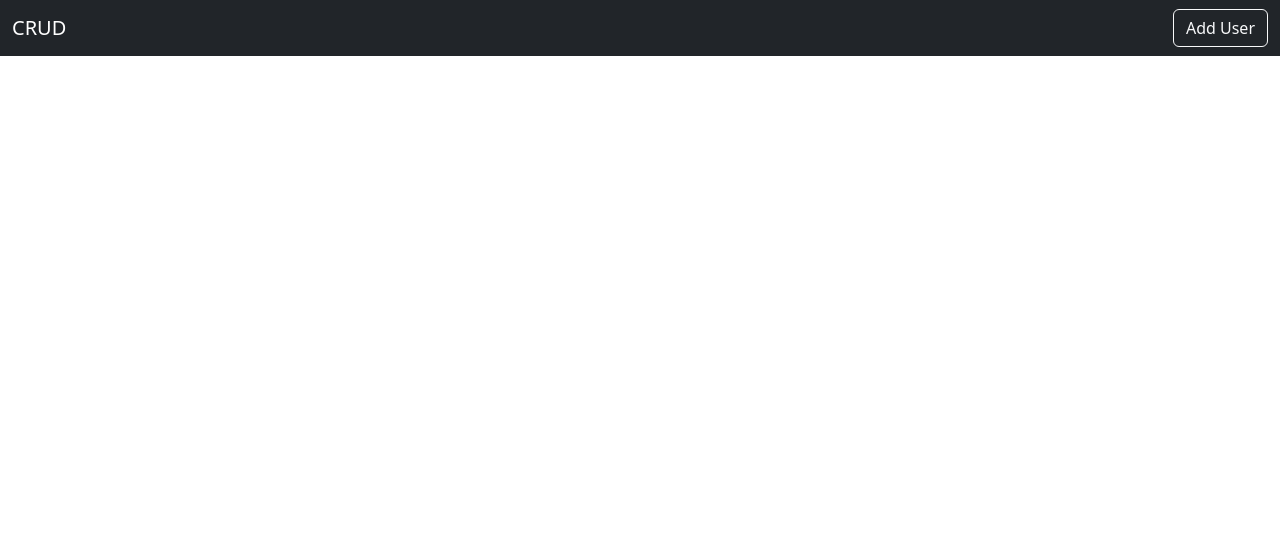
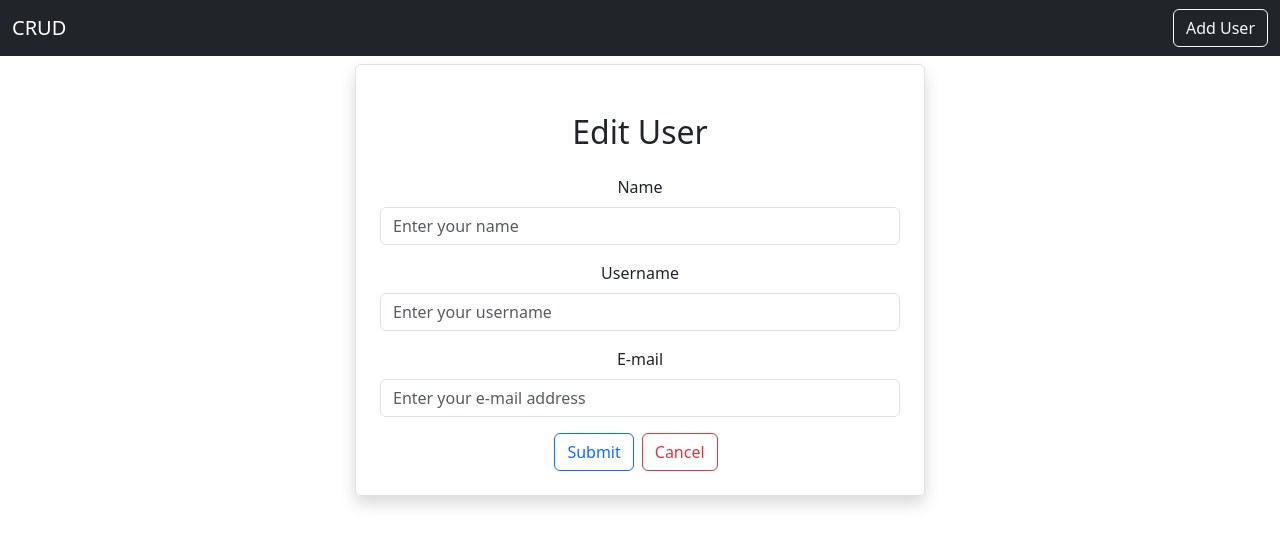
Before and after one commit to tranthuyvy/fullstack-frontend, a React (Create React App) app: page /edituser/1 in a window 1280 px wide. Before the commit this address had no page. Shown: the top 546 px of the page. Built offline with nearby package versions, Linux system fonts and the light colour scheme; no server answers.

Commit message:
update user infor using axios put

```diff
--- a/src/App.js
+++ b/src/App.js
@@ -4,6 +4,7 @@
 import Home from "./pages/Home";
 import { BrowserRouter as Router, Routes, Route } from "react-router-dom";
 import AddUser from "./users/AddUser";
+import EditUser from "./users/EditUser";
 
 function App() {
   return (
@@ -14,6 +15,7 @@
         <Routes>
           <Route exact path="/" element={<Home />} />
           <Route exact path="/adduser" element={<AddUser />} />
+          <Route exact path="/edituser/:id" element={<EditUser />} />
         </Routes>
       </Router>
     </div>
--- a/src/pages/Home.js
+++ b/src/pages/Home.js
@@ -1,5 +1,6 @@
 import React, { useEffect, useState } from "react";
 import axios from "axios";
+import { Link, useNavigate } from "react-router-dom";
 
 export default function Home() {
   const [users, setUsers] = useState([]);
@@ -37,7 +38,12 @@
                 <td>{user.email}</td>
                 <td>
                   <button className="btn btn-outline-primary mx-2">View</button>
-                  <button className="btn btn-outline-success mx-2">Edit</button>
+                  <Link
+                    className="btn btn-outline-success mx-2"
+                    to={`/edituser/${user.id}`}
+                  >
+                    Edit
+                  </Link>
                   <button className="btn btn-outline-danger mx-2">
                     Delete
                   </button>
--- a/src/users/EditUser.js
+++ b/src/users/EditUser.js
@@ -0,0 +1,94 @@
+import axios from "axios";
+import React, { useEffect, useState } from "react";
+import { Link, useNavigate, useParams } from "react-router-dom";
+
+export default function EditUser() {
+  let navigate = useNavigate();
+
+  const { id } = useParams();
+
+  const [user, setUser] = useState({
+    name: "",
+    username: "",
+    email: "",
+  });
+
+  const { name, username, email } = user;
+
+  const onInputChange = (e) => {
+    setUser({ ...user, [e.target.name]: e.target.value });
+  };
+
+  useEffect(() => {
+    loadUser();
+  }, []);
+
+  const onSubmit = async (e) => {
+    e.preventDefault();
+    await axios.put(`http://localhost:8080/user/${id}`, user);
+    navigate("/");
+  };
+
+  const loadUser = async () => {
+    const result = await axios.get(`http://localhost:8080/user/${id}`);
+    setUser(result.data);
+  };
+
+  return (
+    <div className="container">
+      <div className="row">
+        <div className="col-md-6 offset-md-3 border rounded p-4 mt-2 shadow">
+          <h2 className="text-center m-4">Edit User</h2>
+
+          <form onSubmit={(e) => onSubmit(e)}>
+            <div className="mb-3">
+              <label htmlFor="Name" className="form-label">
+                Name
+              </label>
+              <input
+                type={"text"}
+                className="form-control"
+                placeholder="Enter your name"
+                name="name"
+                value={name}
+                onChange={(e) => onInputChange(e)}
+              />
+            </div>
+            <div className="mb-3">
+              <label htmlFor="Username" className="form-label">
+                Username
+              </label>
+              <input
+                type={"text"}
+                className="form-control"
+                placeholder="Enter your username"
+                name="username"
+                value={username}
+                onChange={(e) => onInputChange(e)}
+              />
+            </div>
+            <div className="mb-3">
+              <label htmlFor="Email" className="form-label">
+                E-mail
+              </label>
+              <input
+                type={"text"}
+                className="form-control"
+                placeholder="Enter your e-mail address"
+                name="email"
+                value={email}
+                onChange={(e) => onInputChange(e)}
+              />
+            </div>
+            <button type="submit" className="btn btn-outline-primary">
+              Submit
+            </button>
+            <Link className="btn btn-outline-danger mx-2" to="/">
+              Cancel
+            </Link>
+          </form>
+        </div>
+      </div>
+    </div>
+  );
+}
```
